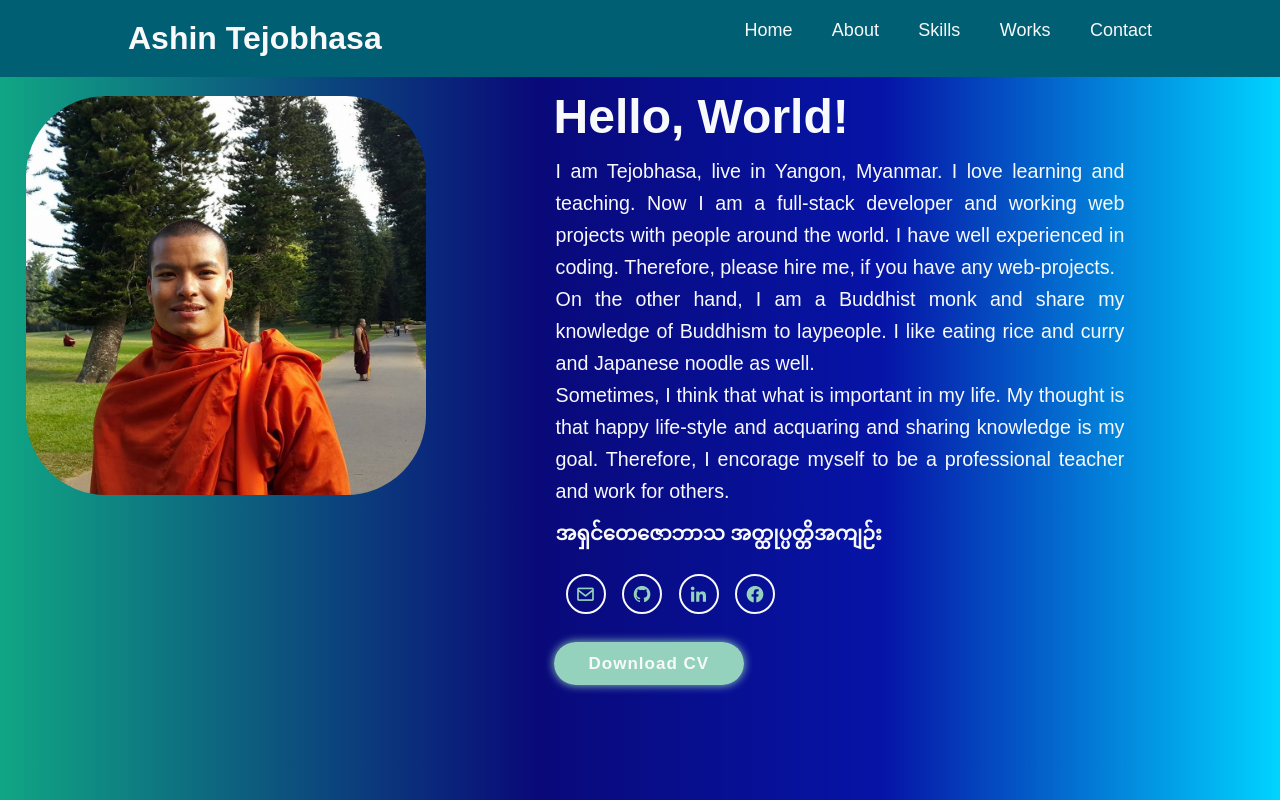
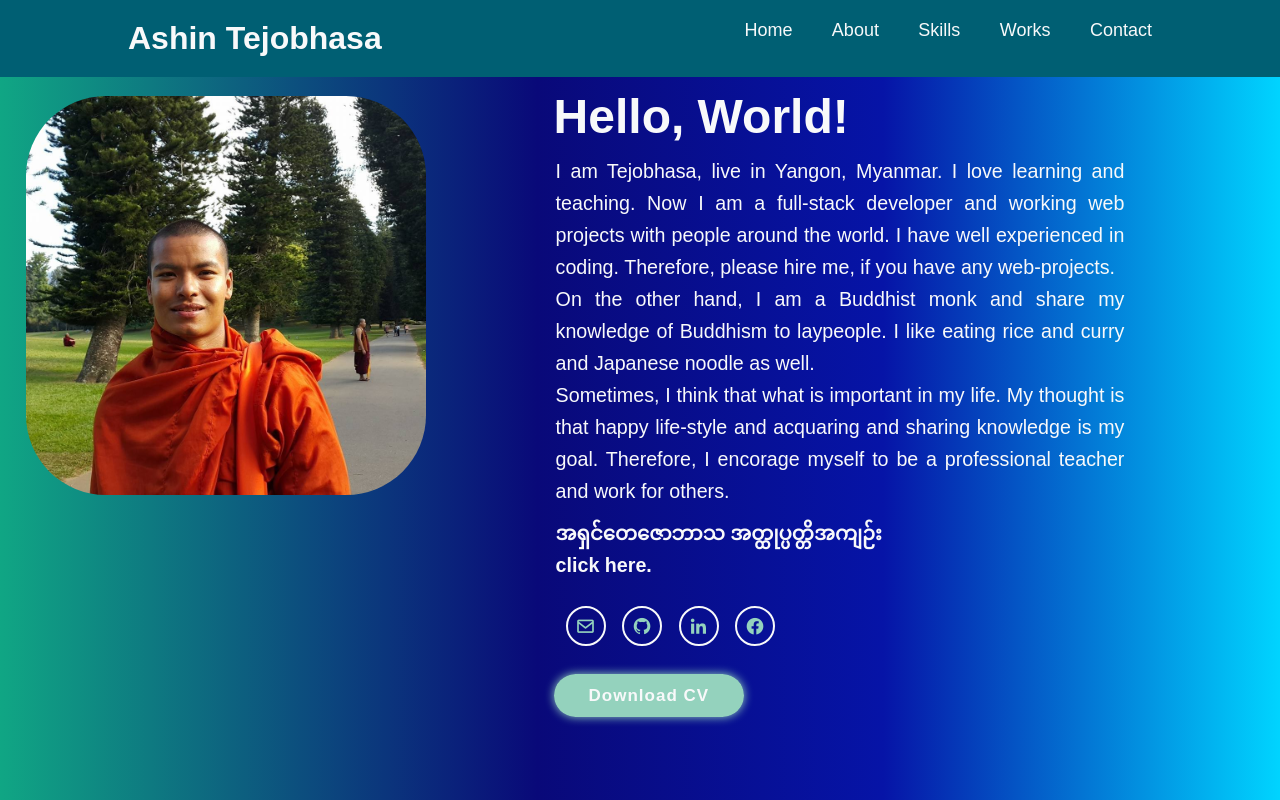
Before and after one commit to Deva-Yakkha/Portfolio, a plain HTML site: page index.html in a window 1280 px wide. Drawn offline with nearby package versions, Linux system fonts and the light colour scheme.

Commit message:
Added click here in html

```diff
--- a/index.html
+++ b/index.html
@@ -34,7 +34,10 @@
 
 
                 <p id="About">
-                    <span class="first"><b>အရှင်တေဇောဘာသ အတ္ထုပ္ပတ္တိအကျဉ်း</b></span>
+                    <span class="first"><b>အရှင်တေဇောဘာသ အတ္ထုပ္ပတ္တိအကျဉ်း
+                        <br>
+                        click here.
+                    </b></span>
                     <span class="second"><b>အရှင်တေဇောဘာသ အတ္ထုပ္ပတ္တိအကျဉ်း</b>
                         <br>
                         အရှင်တေဇောဘာသကို စစ်ကိုင်းတိုင်းဒေသကြီး၊
```
